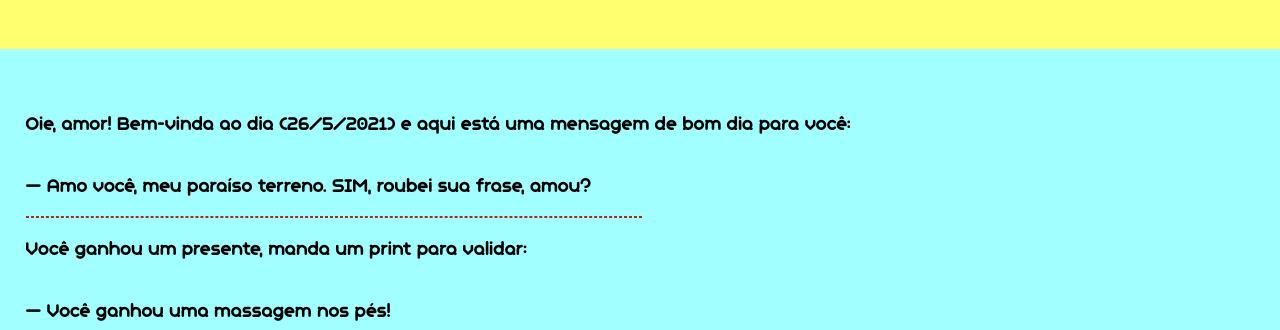
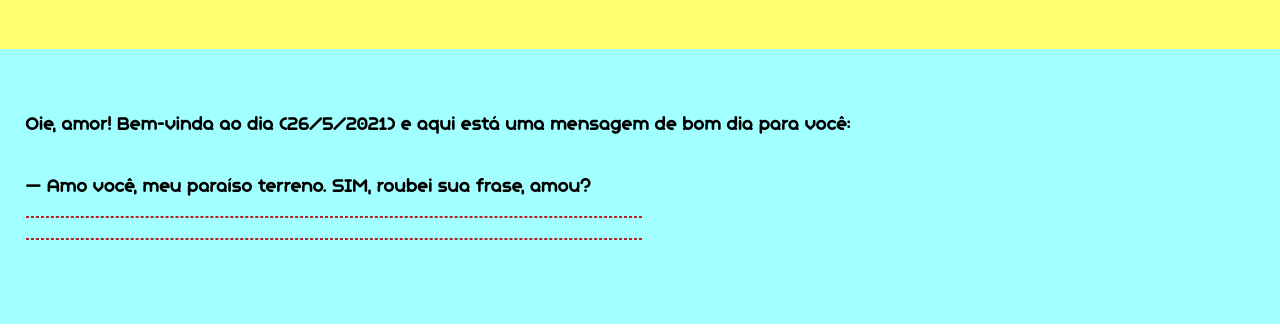
Before and after one commit to Thi-syst/Thi-syst.github.io, a plain HTML site: page index.html in a window 1280 px wide. Shown: the part 470-800 px from the top of the page. Drawn offline with Linux system fonts and the light colour scheme; a web font is replaced by a local one.

Commit message:
Update index.html

```diff
--- a/index.html
+++ b/index.html
@@ -84,9 +84,6 @@
         <b id="frasedadata"></b>
         <br><br>
         <p id="frasedodiaaqui"></p>
-        <hr class="sep">
-        <p><b>Você ganhou um presente, manda um print para validar:</b><br><br></p>
-        <p id="presentes"></p>
         <hr class="sep">
         <p id="poemas"></p>
         <hr class="sep">
@@ -212,16 +209,6 @@
             "É claro que a vida é boa<br>E a alegria, a única indizível emoção<br>É claro que te acho linda<br>Em ti bendigo o amor das coisas simples<br>É claro que te amo<br>E tenho tudo para ser feliz<br><p></p>— Vinicius de Moraes.",
             "Quantas vezes a gente, em busca da ventura,<br>Procede tal e qual o avozinho infeliz:<br>Em vão, por toda parte, os óculos procura<br>Tendo-os na ponta do nariz!<br><p></p>— Mario Quintana.",
             "A felicidade aparece para aqueles que choram.<br>Para aqueles que se machucam.<br>Para aqueles que buscam e tentam sempre.<br><p></p>— Clarice Lispector."
-        ]
-
-        //aqui você coloca seus presentes:
-
-        let presentes = [
-            "— Você encontrou uma lâmpada mágica! E tem o direito de fazer um desejo. Peça-me o que você quiser e eu realizarei.",
-            "— Você se transformou num gênio da lâmpada mágica! E agora terá de me conceder um desejo.",
-            "— Você ganhou uma massagem nos pés!",
-            "— Você ganhou um café da manhã na cama.",
-            "— Use sua criatividade e me faça um pedido."
         ]
 
         //aqui você coloca suas músicas:
```
